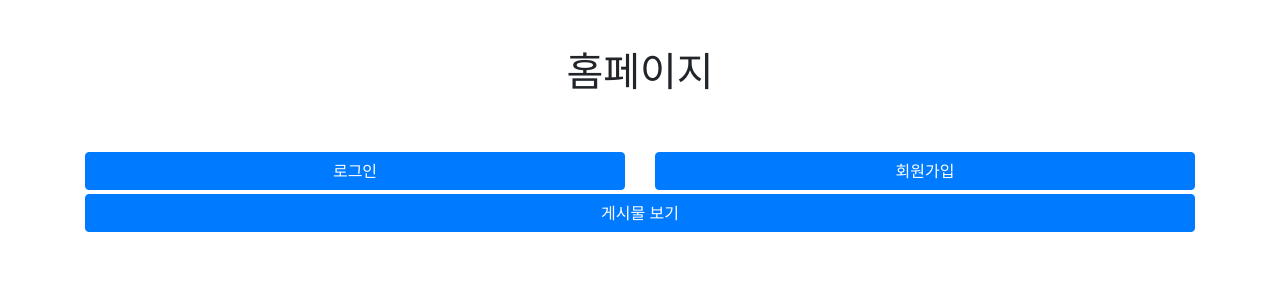
After one commit to skskdmsdl/django-study, a Django app: template community/user/templates/home.html in a window 1280 px wide. The commit adds this page. Shown: the top 300 px of the page. Run offline with Django 3.2, Linux system fonts and the light colour scheme; the template is opened without the code that fills it, so the values that code supplies are empty; parts of the project's set-up code (start-up, migrations or seed data) failed here and were passed over; some libraries are stand-ins or nearby versions.

Commit message:
메인 페이지 생성

```diff
--- /dev/null
+++ b/community/user/templates/home.html
@@ -0,0 +1,28 @@
+{% extends "base.html" %}
+
+{% block contents %}
+<div class="row mt-5">
+    <div class="col-12 text-center">
+        <h1>홈페이지</h1>
+    </div>
+</div>
+<div class="row mt-5">
+    {% if request.session.user %}
+    <div class="col-12">
+        <button class="btn btn-primary btn-block" onclick="location.href='/user/logout/'">로그아웃</button>
+    </div>
+    {% else %}
+    <div class="col-6">
+        <button class="btn btn-primary btn-block" onclick="location.href='/user/login/'">로그인</button>
+    </div>
+    <div class="col-6">
+        <button class="btn btn-primary btn-block" onclick="location.href='/user/register/'">회원가입</button>
+    </div>
+    {% endif %}
+</div>
+<div class="row mt-1">
+    <div class="col-12">
+        <button class="btn btn-primary btn-block" onclick="location.href='/board/list/'">게시물 보기</button>
+    </div>
+</div>
+{% endblock %}
```
Also changed, not shown: community/user/views.py (+6 -5 lines), community/board/templates/board_list.html (line endings or trailing spaces), community/db.sqlite3.
